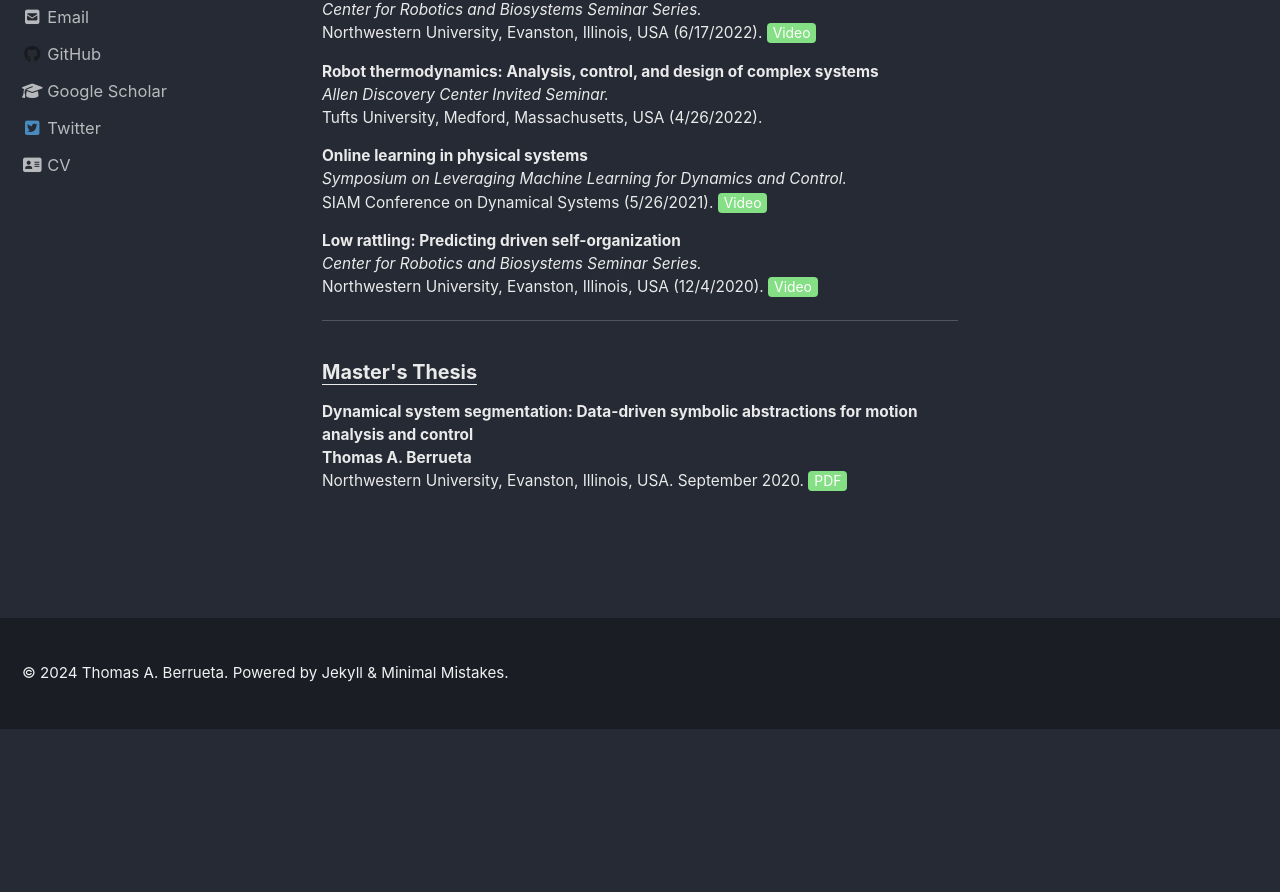
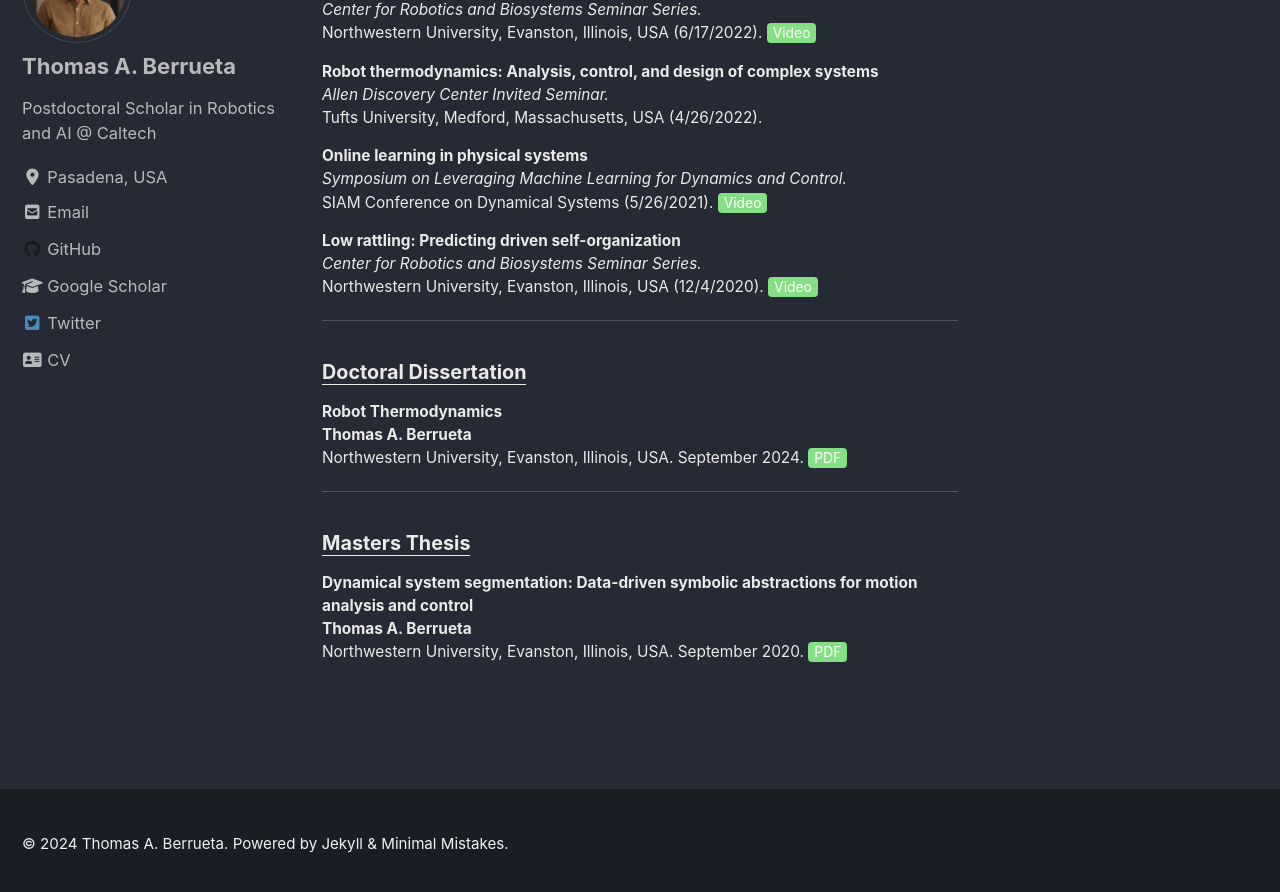
Before and after one commit to tberrueta/tberrueta.github.io, a Jekyll site: the page built from publications.html, in a window 1280 px wide and 900 px high, scrolled down 2797 px. Shown: the top 892 px of the window. Built offline with Jekyll 4.4.1, drawn with Linux system fonts in a browser that asks for light colours; cached includes are drawn as plain includes; nearby versions of some CDN libraries; before the commit the page ends 3526 px from its top, so only the background shows below that; some of the changed text lies outside the part shown.

Commit message:
Big update big lazy for comment

```diff
--- a/_config.yml
+++ b/_config.yml
@@ -110,13 +110,13 @@
 author:
   name             : "Thomas A. Berrueta"
   avatar           : "/assets/images/ThomasBerrueta.jpg" # path of avatar image, e.g. "/assets/images/bio-photo.jpg"
-  bio              : "Robotics Ph.D. Candidate"
-  location         : "Chicago, USA"
+  bio              : "Postdoctoral Scholar in Robotics and AI @ Caltech"
+  location         : "Pasadena, USA"
   email            : # "anapervan@u.northwestern.edu"
   links:
     - label: "Email"
       icon: "fas fa-fw fa-envelope-square"
-      url: mailto:tberrueta@u.northwestern.edu
+      url: mailto:berrueta@caltech.edu
     # - label: "Website"
     #   icon: "fas fa-fw fa-link"
       # url: "https://your-website.com"
--- a/publications.html
+++ b/publications.html
@@ -195,7 +195,14 @@
       <br>Northwestern University, Evanston, Illinois, USA (12/4/2020).
       <a href="https://www.youtube.com/watch?v=oftFOybQUUo" style="font-size:90%"><button class="button button3">Video</button></a></p>
   <hr>
-  <h3 style="font-size:90%"><u>Master's Thesis</u></h3>
+  <h3 style="font-size:90%"><u>Doctoral Dissertation</u></h3>
+    <p style="font-size:70%"><b>Robot Thermodynamics</b>
+    <br><b>Thomas A. Berrueta</b>
+    <br>Northwestern University, Evanston, Illinois, USA. September 2024.
+    <a href="/assets/pdfs/BerruetaDissertation2024.pdf" style="font-size:90%"><button class="button button3">PDF</button></a>
+
+  <hr>
+  <h3 style="font-size:90%"><u>Masters Thesis</u></h3>
     <p style="font-size:70%"><b>Dynamical system segmentation: Data-driven symbolic abstractions for motion analysis and control</b>
     <br><b>Thomas A. Berrueta</b>
     <br>Northwestern University, Evanston, Illinois, USA. September 2020.
```
Also changed, not shown: index.html (+5 -13 lines), 1 other file.
